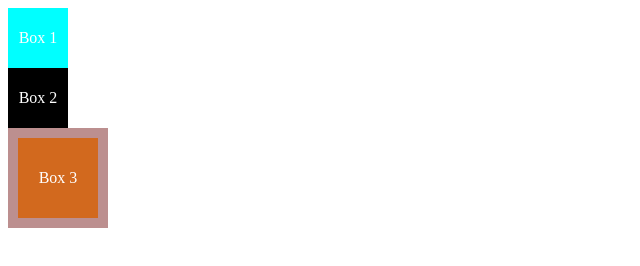
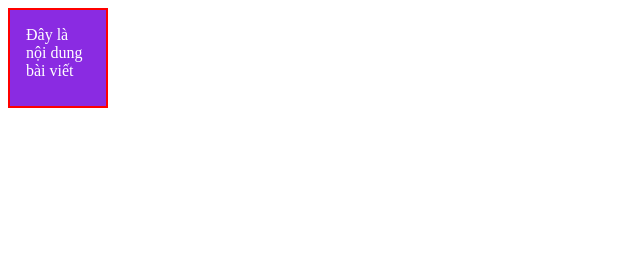
Before and after one commit to Cuong1109/F8, a plain HTML site: page 22. CSS Box-sizing/index.html in a window 1280 px wide. Shown: the whole page, without its empty margins (0-640 px from the left). Drawn offline with Linux system fonts and the light colour scheme.

Commit message:
Finish lesson 22

```diff
--- a/22. CSS Box-sizing/index.html
+++ b/22. CSS Box-sizing/index.html
@@ -7,30 +7,17 @@
     <title>F8-Front-End</title>
     <style>
         .box {
-            width: 60px;
-            height: 60px;
+            width: 100px;
+            height: 100px;
             color: white;
-            display: flex;
-            align-items: center;
-            justify-content: center;
-        }
-        .box1 {
-            background-color: aqua;
-        }
-        .box2 {
-            background-color: black;
-        }
-        .box3 {
-            background-color: chocolate;
-            padding: 10px;
-            border: 10px solid rosybrown;
-            /* Border va margin deu tang kich thuoc */
+            background-color: blueviolet;
+            padding: 16px;
+            border: 2px solid red;
+            box-sizing: border-box;
         }
     </style>
 </head>
 <body>
-    <div class="box box1">Box 1</div>
-    <div class="box box2">Box 2</div>
-    <div class="box box3">Box 3</div>
+    <div class="box">Đây là nội dung bài viết</div>
 </body>
 </html>
```
